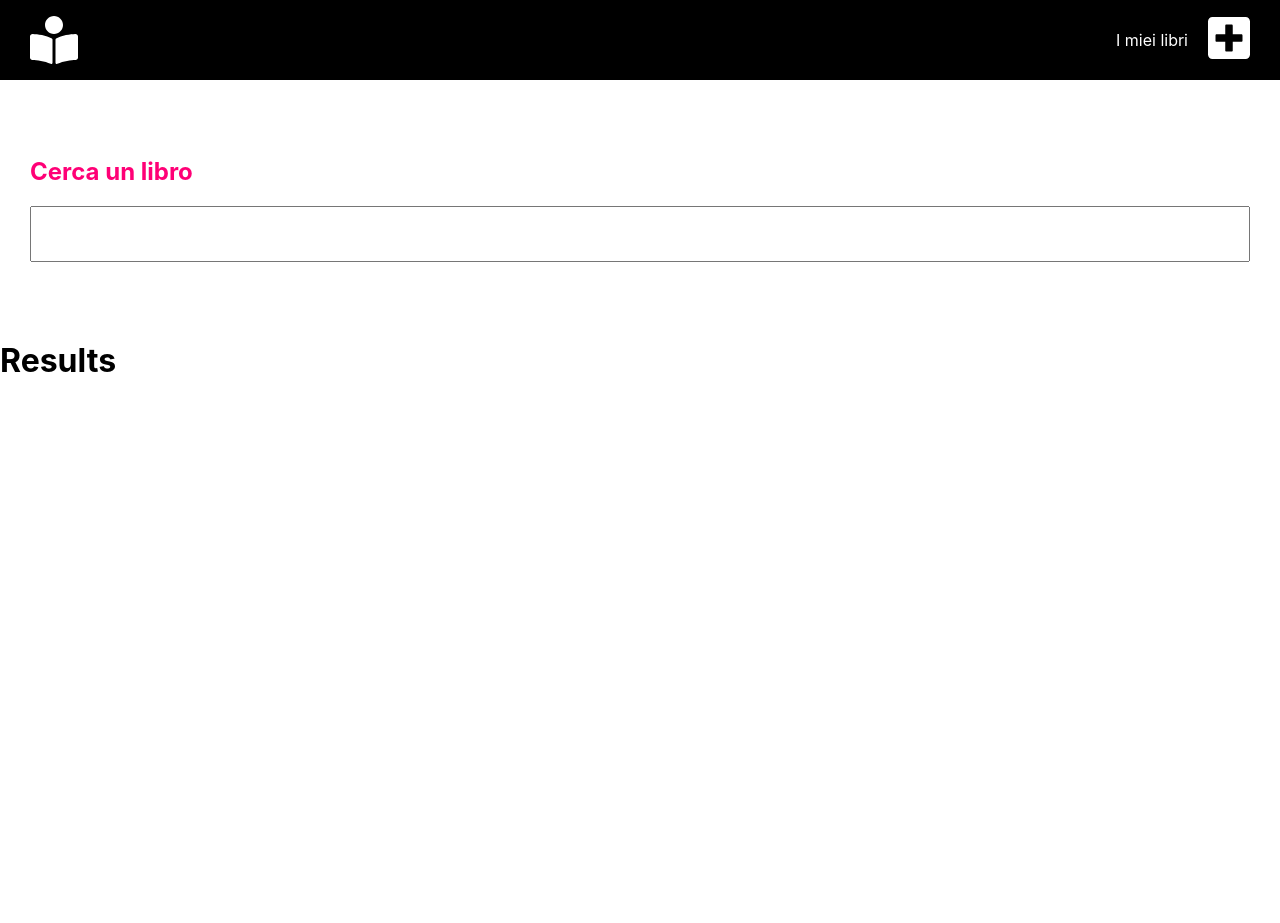
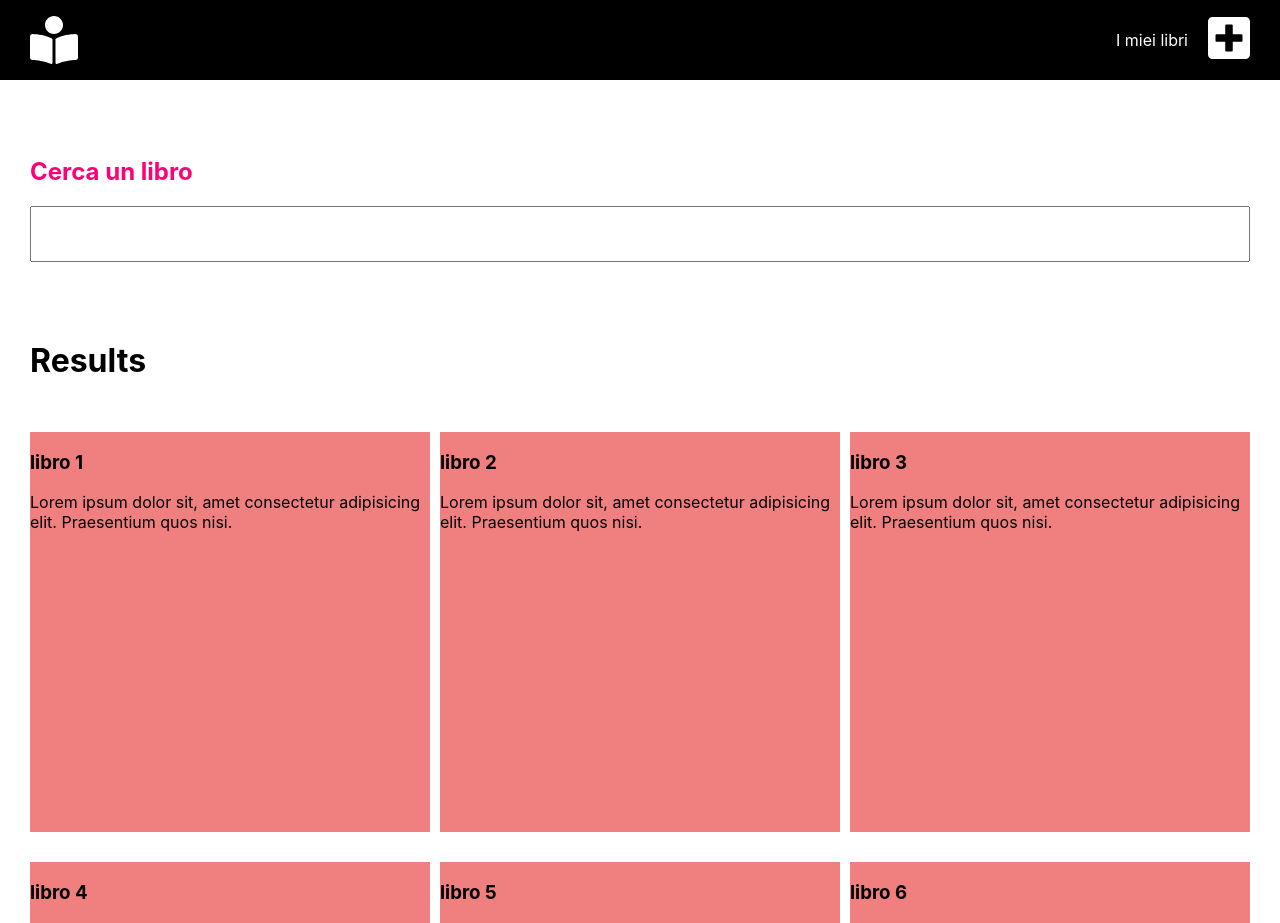
Before and after one commit to CarloTomaso/book_takeAway, a React (Create React App) app: page / in a window 1280 px wide. Shown: the top 923 px of the page. Before the commit the page ends 800 px from the top, so only its background shows below. Built offline with nearby package versions, Linux system fonts and the light colour scheme.

Commit message:
creazione SingleResult

```diff
--- a/src/components/Results.js
+++ b/src/components/Results.js
@@ -1,8 +1,32 @@
+import styles from '../style/Results.module.css';
+import SingleResult from './SingleResult';
+
+const fakeData = [
+    { title: 'libro 1', description: '            Lorem ipsum dolor sit, amet consectetur adipisicing elit. Praesentium quos nisi.' },
+    { title: 'libro 2', description: '            Lorem ipsum dolor sit, amet consectetur adipisicing elit. Praesentium quos nisi.' },
+    { title: 'libro 3', description: '            Lorem ipsum dolor sit, amet consectetur adipisicing elit. Praesentium quos nisi.' },
+    { title: 'libro 4', description: '            Lorem ipsum dolor sit, amet consectetur adipisicing elit. Praesentium quos nisi.' },
+    { title: 'libro 5', description: '            Lorem ipsum dolor sit, amet consectetur adipisicing elit. Praesentium quos nisi.' },
+    { title: 'libro 6', description: '            Lorem ipsum dolor sit, amet consectetur adipisicing elit. Praesentium quos nisi.' },
+    { title: 'libro 7', description: '            Lorem ipsum dolor sit, amet consectetur adipisicing elit. Praesentium quos nisi.' }
+]
+
 const Results = () => {
+
+    const renderElement = () => {
+        return fakeData.map((book) => {
+            return < SingleResult title={book.title} description={book.description} />
+        })
+    }
     return (
-        <div>
+        <div className={styles.container} >
             <h1>Results</h1>
-        </div>
+
+            <div className={styles.resultsContainer}>
+                {renderElement()}
+            </div>
+
+        </div >
     )
 }
 
--- /dev/null
+++ b/src/components/SingleResult.js
@@ -0,0 +1,13 @@
+import styles from '../style/SingleResult.module.css';
+
+const Results = ({ title, description }) => {
+    return (
+        <div className={styles.container}>
+            <h3>{title}</h3>
+            <p>{description}</p>
+
+        </div>
+    )
+}
+
+export default Results
--- /dev/null
+++ b/src/style/Results.module.css
@@ -0,0 +1,15 @@
+.container {
+    display: flex;
+    flex-direction: column;
+    justify-content: center;
+    padding-left: 30px;
+    padding-right: 30px;
+}
+
+.resultsContainer{
+    display: flex;
+    align-items: center;
+    justify-content: space-between;
+    flex-wrap: wrap;
+    width: 100%;
+}
--- /dev/null
+++ b/src/style/SingleResult.module.css
@@ -0,0 +1,6 @@
+.container {
+    width: 400px;
+    height: 400px;
+    background: lightcoral;
+    margin-top: 30px;
+}
```
